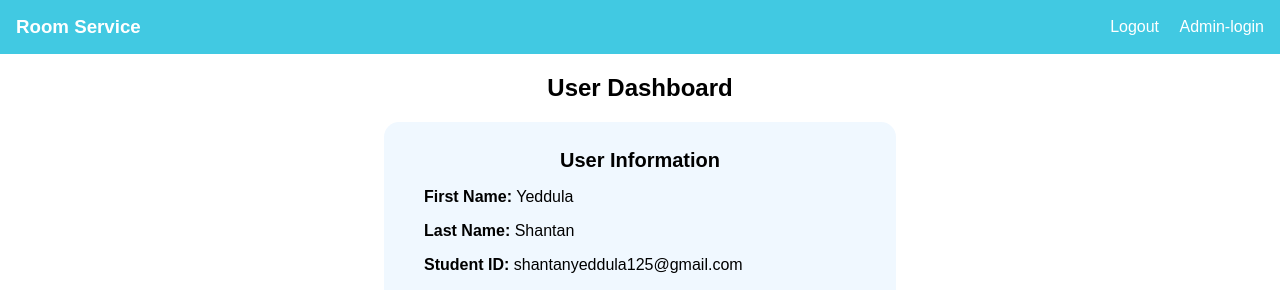
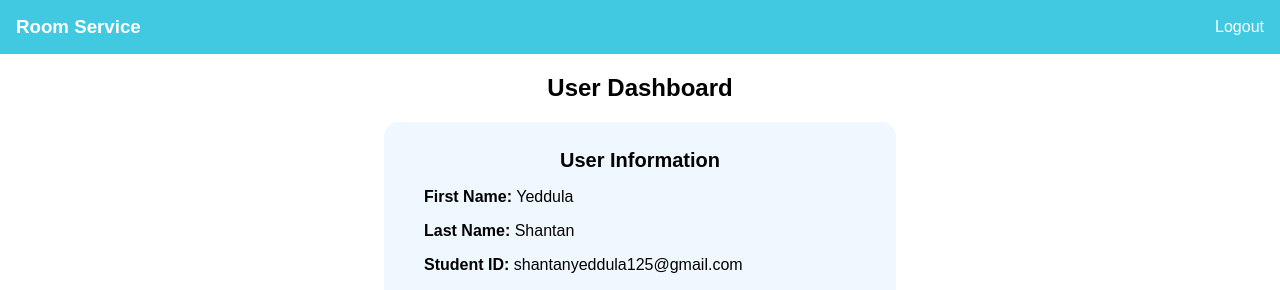
Before and after one commit to shantan125/Room-Service, a Flask app: page /user_dashboard in a window 1280 px wide. Shown: the top 290 px of the page. Run offline with Flask 3, Linux system fonts and the light colour scheme; a user stored in the database is signed in; data comes from the database, SQL or seed files in the repository.

Commit message:
updated the code

```diff
--- a/templates/user_dashboard.html
+++ b/templates/user_dashboard.html
@@ -13,7 +13,6 @@
         <h3>Room Service</h3>
         <nav>
             <a href="{{ url_for('logout') }}">Logout</a>
-            <a href="{{ url_for('admin_login') }}">Admin-login</a>
         </nav>
     </div>
     <h1 class="dashboard-heading">User Dashboard</h1>
```
